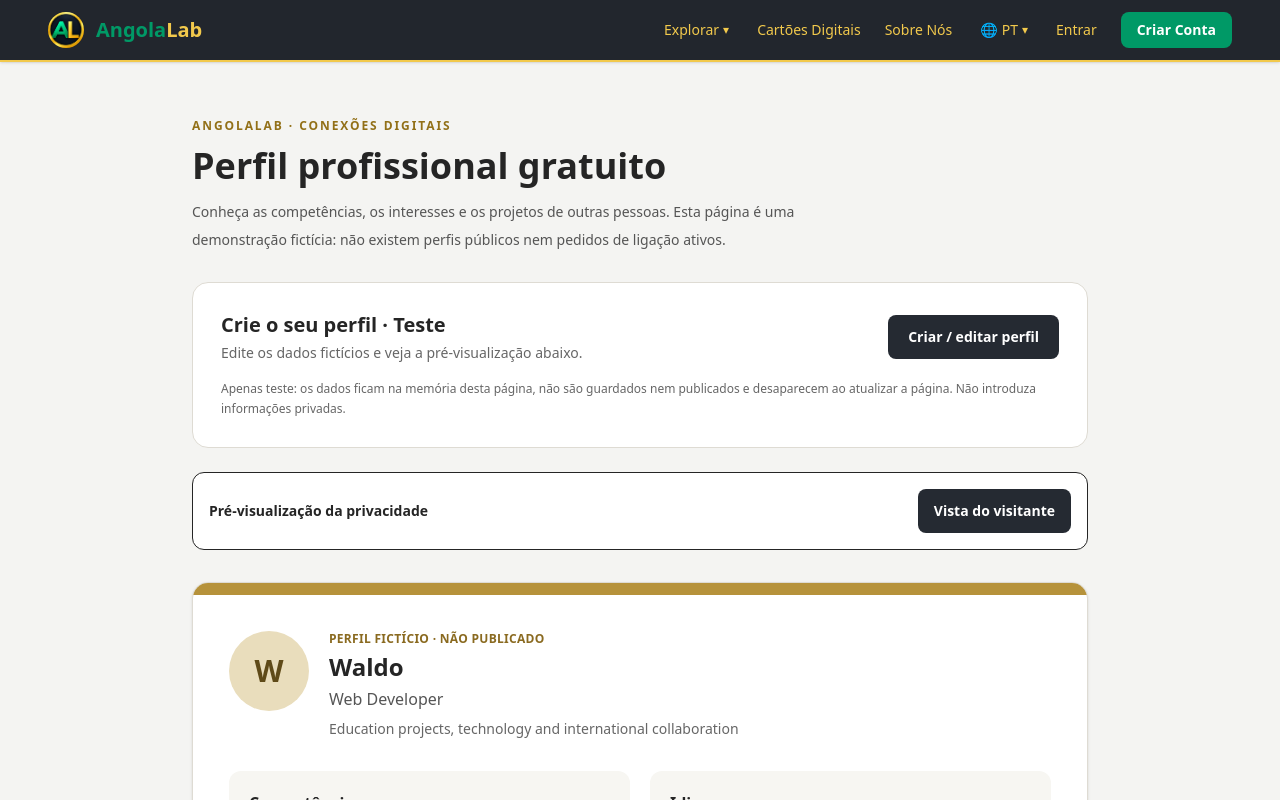
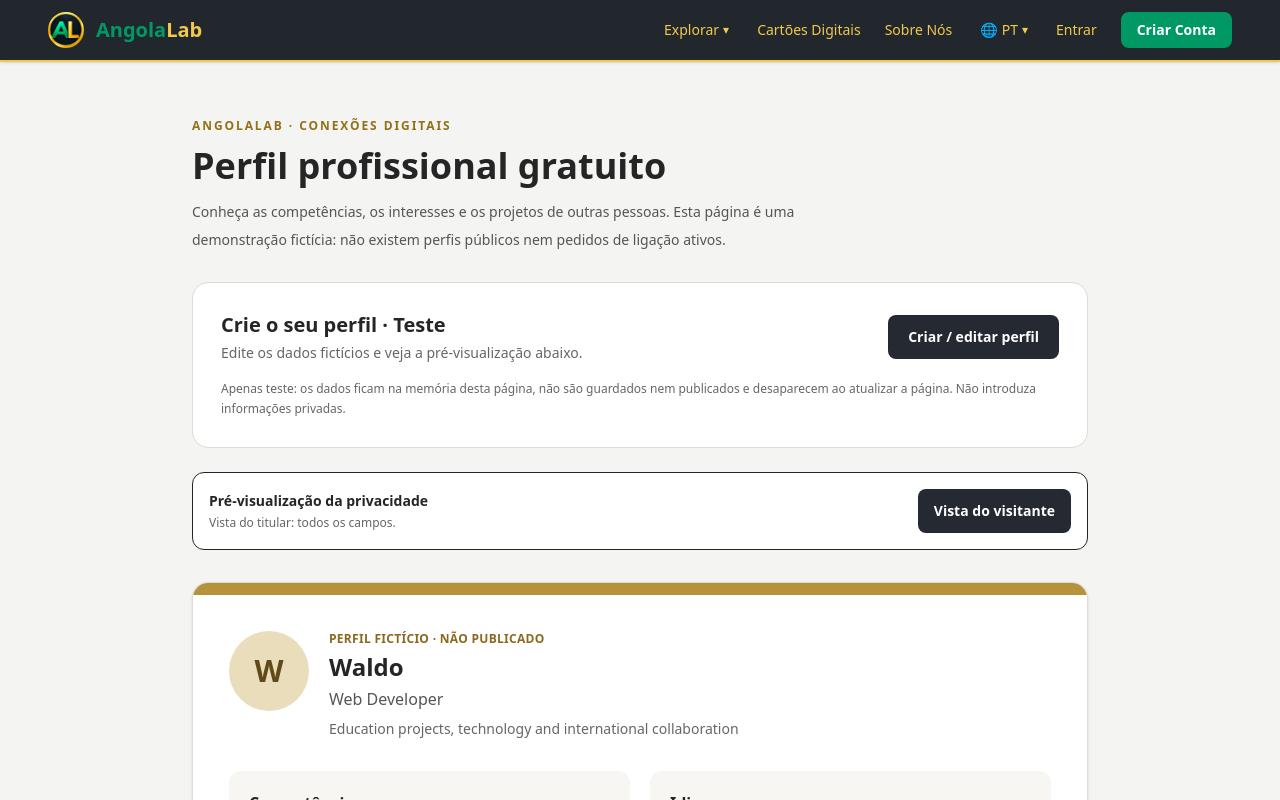
Before and after one commit to oswaldodeal/angolalab-restaurants, a Next.js app: page /pt/profissionais in a window 1280 px wide. Shown: the top 800 px of the page. Built offline with nearby package versions, Linux system fonts and the light colour scheme.

Commit message:
Fix restricted content in FPP visitor preview

```diff
--- a/components/ProfessionalProfileDemo.tsx
+++ b/components/ProfessionalProfileDemo.tsx
@@ -153,7 +153,7 @@ export default function ProfessionalProfileDemo({ language }: { language: Langua
         </section>
 
         <div className="mt-6 flex flex-wrap items-center justify-between gap-3 rounded-xl border bg-white p-4">
-          <span className="text-sm font-semibold">{pt ? 'Pré-visualização da privacidade' : 'Privacy preview'}</span>
+          <div className="min-w-0"><p className="text-sm font-semibold">{pt ? 'Pré-visualização da privacidade' : 'Privacy preview'}</p><p className="mt-1 text-xs text-[#666]">{visitor ? (pt ? 'A mostrar apenas campos autorizados.' : 'Showing allowed fields only.') : (pt ? 'Vista do titular: todos os campos.' : 'Owner view: all fields.')}</p></div>
           <button type="button" onClick={() => setVisitor(p => !p)} className="rounded-lg bg-[#252a32] px-4 py-3 text-sm font-semibold text-white">
             {visitor ? (pt ? 'Vista do titular' : 'Owner view') : (pt ? 'Vista do visitante' : 'Visitor view')}
           </button>
@@ -193,7 +193,7 @@ export default function ProfessionalProfileDemo({ language }: { language: Langua
               </div>}
             </div>
 
-            {(safeSocial(profile.instagram, 'instagram') || safeSocial(profile.facebook, 'facebook')) && (
+            {((!visitor || visibility.instagram) && safeSocial(profile.instagram, 'instagram') || (!visitor || visibility.facebook) && safeSocial(profile.facebook, 'facebook')) && (
               <div className="mt-6 rounded-xl bg-[#f7f6f2] p-5">
                 <h3 className="font-bold">{pt ? 'Redes sociais' : 'Social media'}</h3>
                 <div className="mt-3 flex flex-wrap gap-3">
@@ -202,7 +202,7 @@ export default function ProfessionalProfileDemo({ language }: { language: Langua
                 </div>
               </div>
             )}
-            <div className="mt-7 rounded-xl border border-[#e4d5a6] bg-[#fff9e9] p-5">
+            {(!visitor || visibility.collaboration) && <div className="mt-7 rounded-xl border border-[#e4d5a6] bg-[#fff9e9] p-5">
               <h3 className="font-bold">{pt ? 'Colaboração' : 'Collaboration'}</h3>
               <p className="mt-2 text-sm leading-6 text-[#555]">
                 {pt
@@ -213,7 +213,7 @@ export default function ProfessionalProfileDemo({ language }: { language: Langua
                 className="mt-4 cursor-not-allowed rounded-lg bg-[#dedbd3] px-5 py-3 text-sm font-semibold text-[#666]">
                 {pt ? 'Pedir ligação · Em desenvolvimento' : 'Request connection · Planned'}
               </button>
-            </div>
+            </div>}
             <p className="mt-5 text-xs leading-5 text-[#666]">
               {pt
                 ? 'Privacidade primeiro: os futuros titulares escolherão o que partilhar. Nenhuma mensagem é enviada nesta demonstração.'
```
